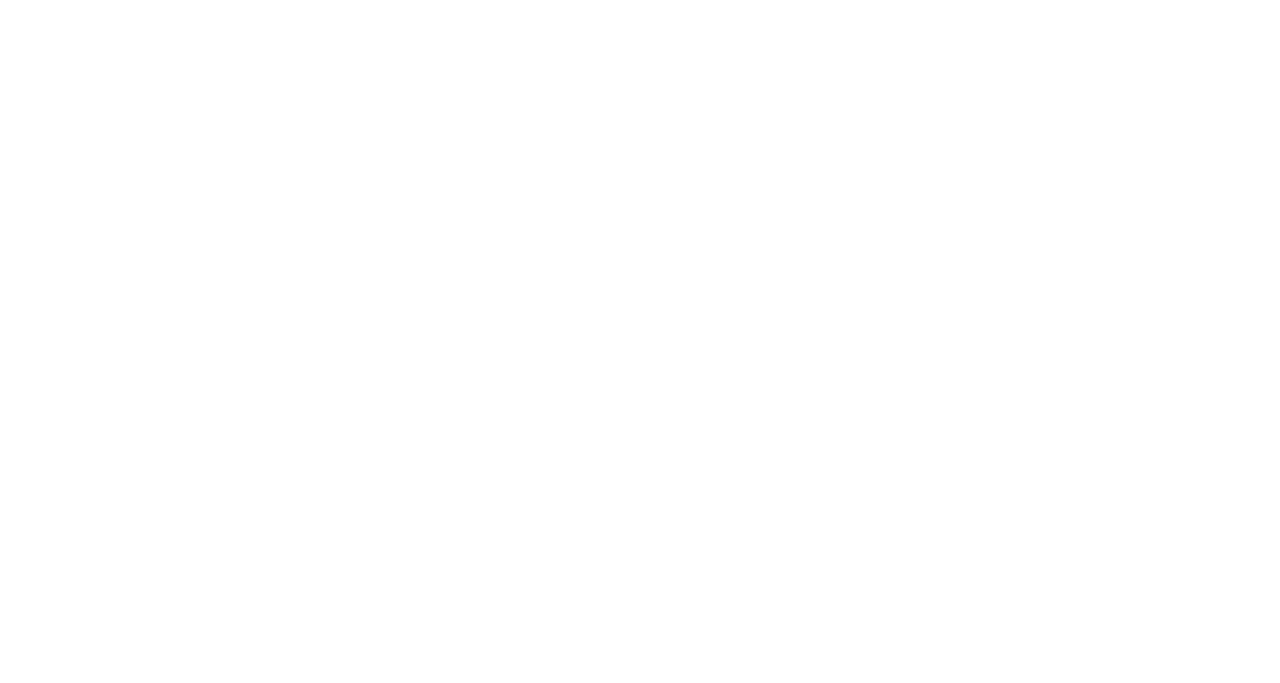
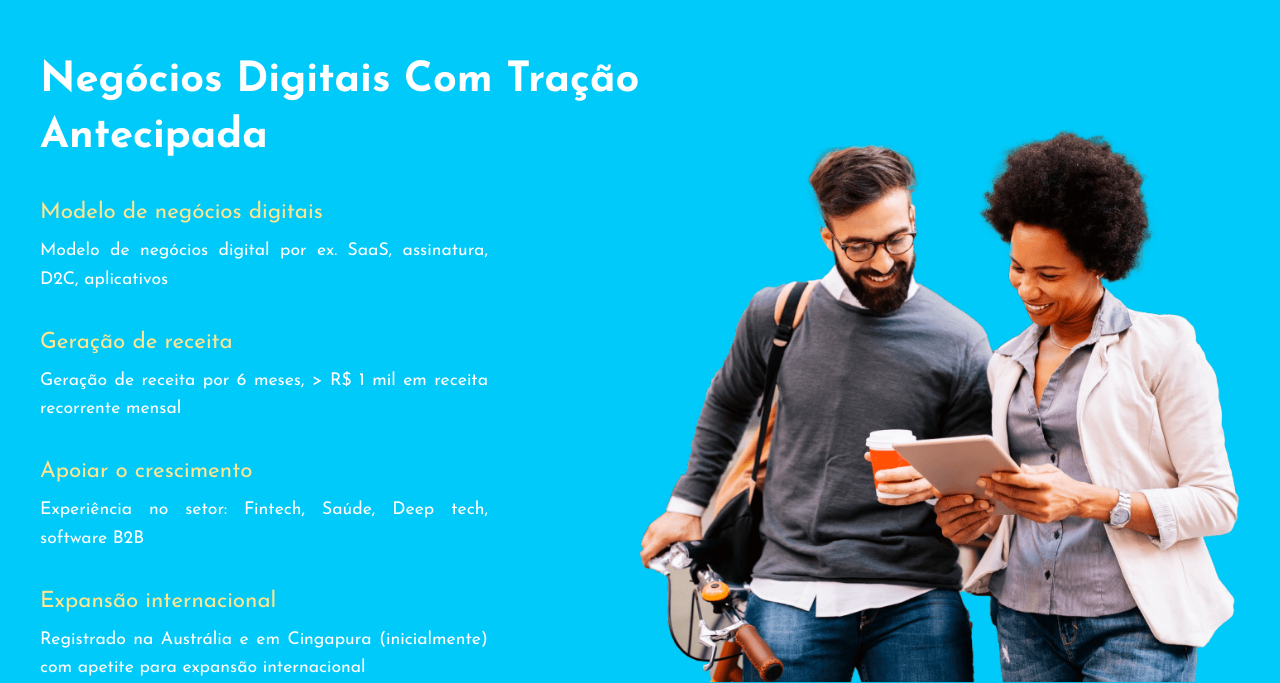
Before and after one commit to g-pontes/business, a Next.js app: page / in a window 1280 px wide. Shown: the part 4715-5398 px from the top of the page. Before the commit the page ends 4520 px from the top, so only its background shows below. Built offline with nearby package versions, Linux system fonts and the light colour scheme.

Commit message:
WhoWeInvest complete

```diff
--- a/app/page.js
+++ b/app/page.js
@@ -8,6 +8,7 @@ import WhatWeDo from '@/src/components/WhatWeDo/WhatWeDo';
 import OurDiff from '@/src/components/OurDiff/OurDiff';
 import { motion, useAnimation } from 'framer-motion';
 import HowItWorks from '@/src/components/HowItWorks/HowItWorks';
+import WhoWeInvest from '@/src/components/WhoWeInvest/WhoWeInvest';
 
 export default function Home() {
   const controls = useAnimation()
@@ -36,6 +37,22 @@ export default function Home() {
       </motion.div>
 
       <HowItWorks />
+
+      <motion.div
+        onViewportEnter={() =>
+          controls.start({
+            backgroundColor: 'var(--primary-color)'
+          })
+        }
+        onViewportLeave={() =>
+          controls.start({
+            backgroundColor: 'white'
+          })
+        }
+        viewport={{amount: 0.3}}
+      >
+        <WhoWeInvest />
+      </motion.div>
     </motion.div>
   );
 }
--- /dev/null
+++ b/src/components/WhoWeInvest/WhoWeInvest.jsx
@@ -0,0 +1,70 @@
+"use client";
+
+import React from "react";
+import { motion } from "framer-motion";
+import "./whoweinvest.css";
+import {
+  containerVariants,
+  tagVariants,
+  titleVariants,
+} from "@/src/utils/animation";
+import { whoWeInvest } from "@/src/utils/data";
+
+const WhoWeInvest = () => {
+  return (
+    <div className="wwi-wrapper">
+      <div className="container">
+        <div className="wwi-container">
+          {/* left side */}
+          <div className="wwi-left">
+            <div className="head">
+              <motion.span
+                initial="offscreen"
+                whileInView={"onscreen"}
+                variants={tagVariants}
+                className="tag"
+              >
+                Em quem investimos
+              </motion.span>
+              <motion.span
+                initial="offscreen"
+                whileInView={"onscreen"}
+                variants={titleVariants}
+                className="title"
+              >
+                Negócios digitais com tração antecipada
+              </motion.span>
+            </div>
+
+            {/* features */}
+            <div className="wwi-features">
+              {whoWeInvest.map((feature, index) => (
+                <motion.div
+                  variants={containerVariants(index * 0.05 + 1)}
+                  initial="offscreen"
+                  whileInView={"onscreen"}
+                  key={index}
+                  className="wwi-feature"
+                >
+                  <span className="des">{feature.title}</span>
+                  <span className="text">{feature.des}</span>
+                </motion.div>
+              ))}
+            </div>
+          </div>
+
+          {/* right side */}
+          <div className="wwi-right">
+            <motion.img
+            variants={containerVariants(0.5)}
+            initial="offscreen"
+            whileInView={"onscreen"}
+            src="persons.png" alt="persons" />
+          </div>
+        </div>
+      </div>
+    </div>
+  );
+};
+
+export default WhoWeInvest;
--- /dev/null
+++ b/src/components/WhoWeInvest/whoweinvest.css
@@ -0,0 +1,80 @@
+.wwi-wrapper .container {
+    padding-top: 13rem;
+}
+
+.wwi-container {
+    display: flex;
+    justify-content: space-between;
+    align-items: center;
+}
+
+.wwi-container > div {
+    flex: 1;
+}
+
+.wwi-left {
+    display: flex;
+    flex-direction: column;
+    gap: 2rem;
+}
+
+.wwi-left .head {
+    display: flex;
+    flex-direction: column;
+    gap: 1rem;
+    align-items: flex-start;
+}
+
+.wwi-left .head .title {
+    text-align: left;
+    color: #fff;
+}
+
+.wwi-features {
+    display: flex;
+    flex-direction: column;
+    gap: 2rem;
+}
+
+.wwi-feature {
+    display: flex;
+    flex-direction: column;
+    gap: .5rem;
+    max-width: 28rem;
+}
+
+.wwi-feature .des {
+    color: var(--fourth-color);
+}
+
+.wwi-feature .text {
+    color: #fff;
+    text-align: justify;
+}
+
+.wwi-right {
+    display: flex;
+    align-items: center;
+    justify-content: center;
+    align-self: flex-end;
+}
+
+.wwi-right img {
+    width: 100%;
+}
+
+@media (max-width: 990px) {
+    .wwi-container {
+        flex-direction: column;
+        padding: 2rem;
+    }
+
+    .wwi-right {
+        align-self: center;
+        margin-top: 2rem;
+    }
+
+    .wwi-right img {
+        max-width: 20rem;
+    }
+}
```
